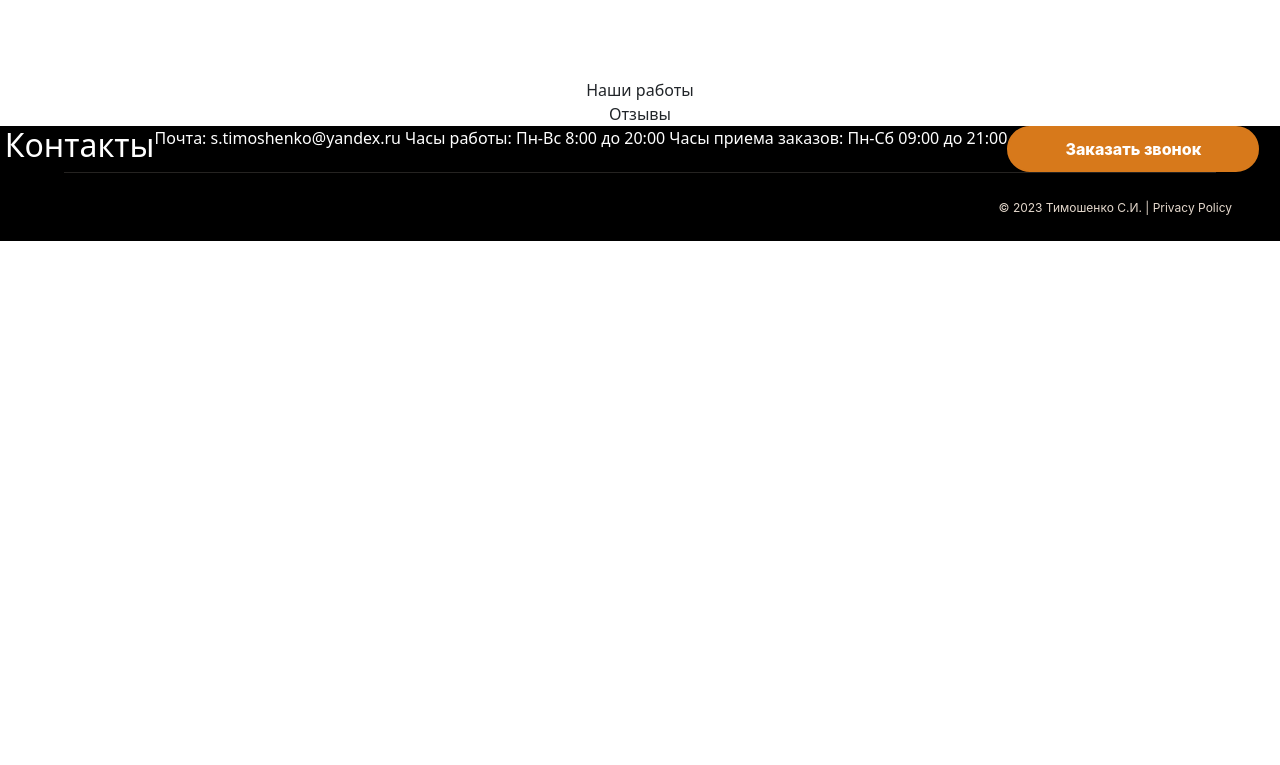
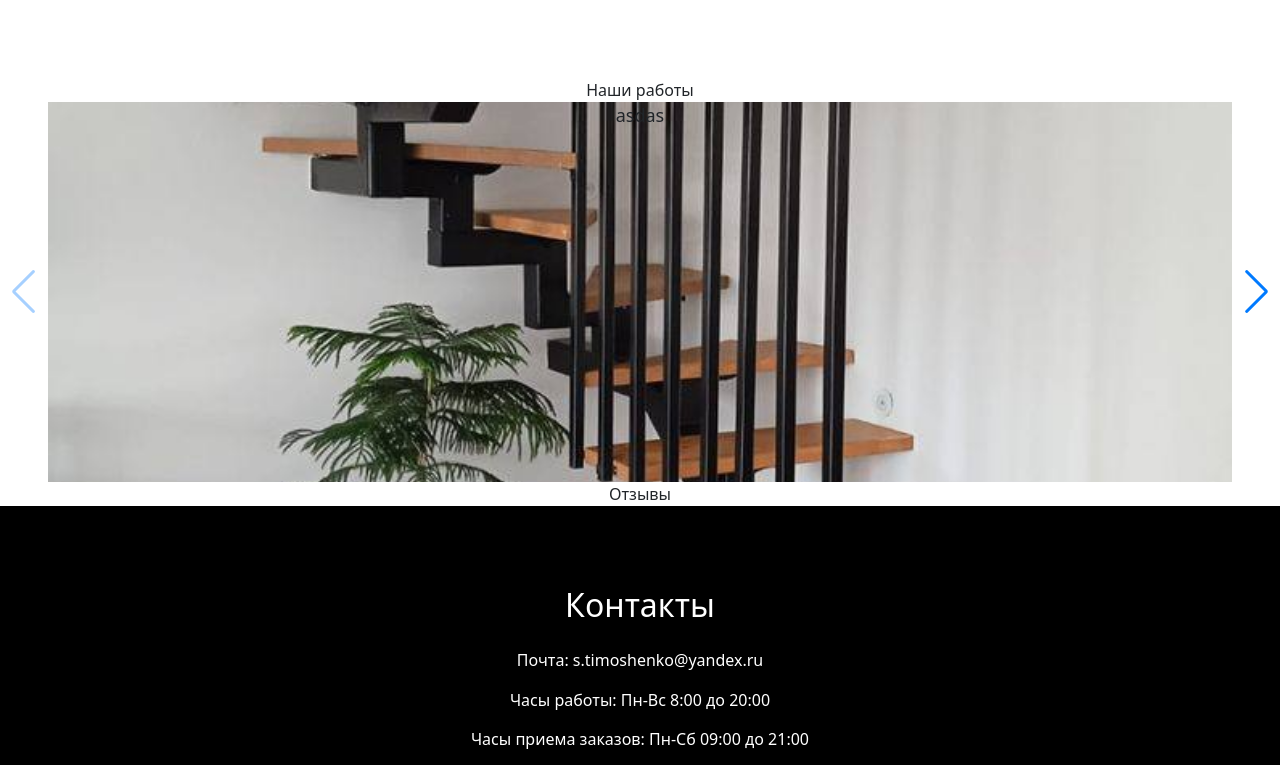
Before and after one commit to TimchSerg/decorative_stairs, a React (Create React App) app: page / in a window 1280 px wide. Shown: the part 2650-3415 px from the top of the page. Before the commit the page ends 2891 px from the top, so only its background shows below. Built offline with nearby package versions, Linux system fonts and the light colour scheme.

Commit message:
contacts

```diff
--- a/package.json
+++ b/package.json
@@ -10,6 +10,7 @@
     "react": "^18.2.0",
     "react-dom": "^18.2.0",
     "react-scripts": "5.0.1",
+    "swiper": "^9.3.2",
     "web-vitals": "^2.1.4"
   },
   "scripts": {
--- a/src/App.js
+++ b/src/App.js
@@ -9,6 +9,12 @@ import { Footer } from './app/footer';
 
 import './css/App.css';
 import './css/components.css';
+// Import Swiper styles
+import 'swiper/css';
+import 'swiper/css/navigation';
+import 'swiper/css/zoom';
+import 'swiper/css/scrollbar';
+// import 'swiper/css/pagination.css';
 
 function App() {
   return (
--- a/src/app/contacts.js
+++ b/src/app/contacts.js
@@ -3,15 +3,15 @@ import React from 'react';
 export function Contacts() {
 
   return (
-    <div className='contacts d-flex justify-content-center col-12 flex-direction-column'>
+    <div className='contacts d-flex justify-content-between align-items-center col-12 padding-setup'>
       <h2>Контакты</h2>
 
-      Почта: s.timoshenko@yandex.ru
-      Часы работы: Пн-Вс 8:00 до 20:00
+      <span>Почта: s.timoshenko@yandex.ru</span>
+      <span>Часы работы: Пн-Вс 8:00 до 20:00</span>
 
-      Часы приема заказов: Пн-Сб 09:00 до 21:00
+      <span>Часы приема заказов: Пн-Сб 09:00 до 21:00</span>
 
-      <button className='main-btn-actions'>
+      <button className='main-btn-actions col-12 col-md-6'>
         Заказать звонок
       </button>
     </div>
--- a/src/app/gallery.js
+++ b/src/app/gallery.js
@@ -1,10 +1,60 @@
 import React, { useState } from 'react';
+import { Swiper, SwiperSlide } from 'swiper/react';
+import { Navigation, Pagination, Mousewheel, Keyboard } from "swiper";
 
 export function Gallery() {
+  const [controlledSwiper, setControlledSwiper] = useState(null);
+
+  const items = [
+    {link: 'lestnica_1.jpg'},
+    {link: 'lestnica_1.jpg'},
+    {link: 'lestnica_1.jpg'},
+    {link: 'lestnica_1.jpg'},
+    {link: 'lestnica_1.jpg'},
+    {link: 'lestnica_1.jpg'},
+    {link: 'lestnica_1.jpg'},
+  ]
+
+  let data = items.map((item, index) => {
+    return (
+      <SwiperSlide
+        key={index}
+        className="ItemViewer-gallery--slide"
+        zoom={true}
+        virtualIndex={index}
+      >
+        <div
+          style={{
+            backgroundImage: `url(${process.env.PUBLIC_URL + '/images/' + item.link})`,
+            backgroundSize: 'cover',
+            backgroundRepeat: 'no-repeat',
+            backgroundPosition: 'center center',
+            width: '100%',
+            height: '380px',
+            margin:'0 3rem'
+          }}
+        >
+          asdas
+        </div>
+      </SwiperSlide>
+    );
+  });
 
   return (
     <div>
       Наши работы
+
+      <Swiper
+        cssMode={true}
+        navigation={true}
+        pagination={true}
+        mousewheel={true}
+        keyboard={true}
+        modules={[Navigation, Pagination]}
+        className="mySwiper"
+      >
+        {data}
+      </Swiper>
     </div>
   );
 }
--- a/src/css/App.css
+++ b/src/css/App.css
@@ -138,6 +138,8 @@ color: #C3BAB1;
 .contacts{
   background-color: #000;
   color: #fff;
+  flex-direction: column;
+  height: 380px;
 }
 
 .footer{
--- a/src/css/components.css
+++ b/src/css/components.css
@@ -72,3 +72,26 @@
     color: #101010;
     text-align: initial;
 }
+
+.swiper {
+  width: 100%;
+  height: 100%;
+}
+
+.swiper-slide {
+  text-align: center;
+  font-size: 18px;
+  background: #fff;
+
+  /* Center slide text vertically */
+  display: flex;
+  justify-content: center;
+  align-items: center;
+}
+
+.swiper-slide img {
+  display: block;
+  width: 100%;
+  height: 100%;
+  object-fit: cover;
+}
```
Also changed, not shown: 1 other file (tests, documents, lock files or other folders).
